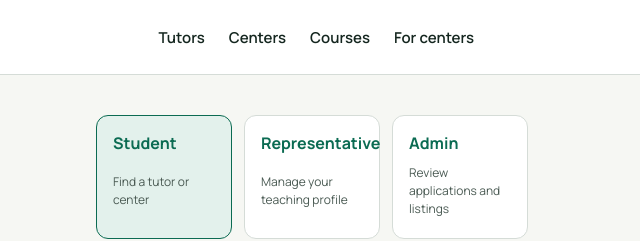
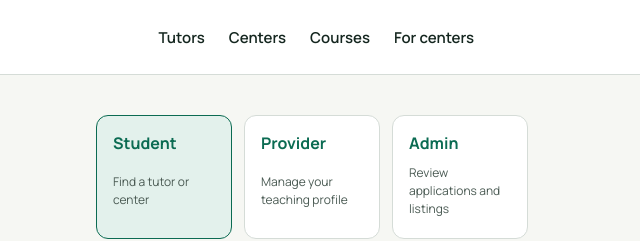
Before and after one commit to UlugbekBaxtiyorov/TeachWiz, a website: page public/login.html in a window 1280 px wide. Shown: the top 241 px of the page, 328-968 px from the left. Drawn offline with Linux system fonts and the light colour scheme; no server answers.

Commit message:
KAN-7: [teachwiz] fix shorten provider sign-in label

```diff
--- a/public/locales/en.json
+++ b/public/locales/en.json
@@ -198,6 +198,7 @@
   "flow_application_note": "Your account is still Student. Representative access starts only after admin approval.",
   "flow_role_student_hint": "Find a tutor or center",
   "flow_role_provider_hint": "Manage your teaching profile",
+  "flow_role_provider_label": "Provider",
   "flow_role_admin_hint": "Review applications and listings",
   "flow_account_signin_hint": "Open your student, representative or administrator dashboard.",
   "flow_learning_start": "Your learning starts here",
--- a/public/locales/ru.json
+++ b/public/locales/ru.json
@@ -198,6 +198,7 @@
   "flow_application_note": "У вас по-прежнему роль ученика. Доступ представителя появится только после одобрения администратором.",
   "flow_role_student_hint": "Найти преподавателя или центр",
   "flow_role_provider_hint": "Управлять профилем преподавателя",
+  "flow_role_provider_label": "Провайдер",
   "flow_role_admin_hint": "Проверять заявки и объявления",
   "flow_account_signin_hint": "Откройте кабинет ученика, представителя или администратора.",
   "flow_learning_start": "Обучение начинается здесь",
--- a/public/locales/uz.json
+++ b/public/locales/uz.json
@@ -198,6 +198,7 @@
   "flow_application_note": "Akkauntingiz hali o‘quvchi rolida. Vakil huquqlari faqat administrator tasdiqlagach beriladi.",
   "flow_role_student_hint": "Repetitor yoki markazni topish",
   "flow_role_provider_hint": "O‘qituvchi profilingizni boshqarish",
+  "flow_role_provider_label": "Vakil",
   "flow_role_admin_hint": "Arizalar va e’lonlarni tekshirish",
   "flow_account_signin_hint": "O‘quvchi, vakil yoki administrator kabinetingizni oching.",
   "flow_learning_start": "Ta’limingiz shu yerdan boshlanadi",
--- a/public/login.html
+++ b/public/login.html
@@ -19,7 +19,7 @@
   <main class="narrow-page auth-page">
     <nav class="login-roles" aria-label="Choose your sign-in page">
       <a href="/login/student" data-login-role="student"><strong>Student</strong><span>Find a tutor or center</span></a>
-      <a href="/login/representative" data-login-role="representative"><strong>Representative</strong><span>Manage your teaching profile</span></a>
+      <a href="/login/representative" data-login-role="representative" title="Representative"><strong data-i18n="flow_role_provider_label" data-no-i18n>Provider</strong><span>Manage your teaching profile</span></a>
       <a href="/login/admin" data-login-role="admin"><strong>Admin</strong><span>Review applications and listings</span></a>
     </nav>
     <section class="panel form-panel" aria-label="TeachWiz account">
```
